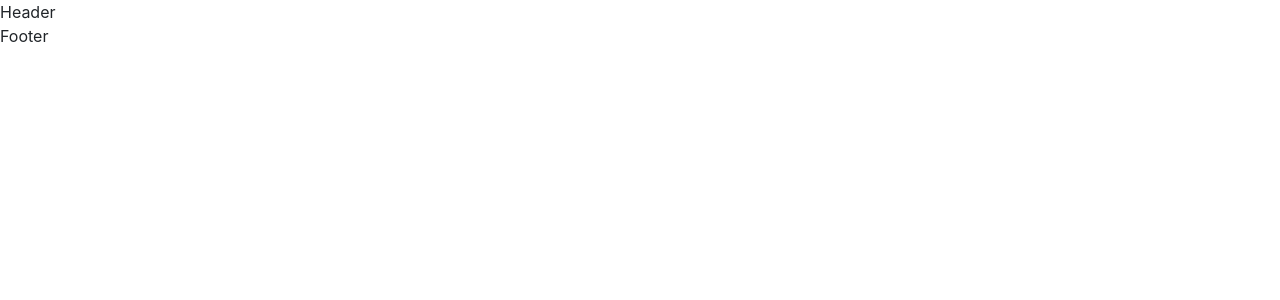
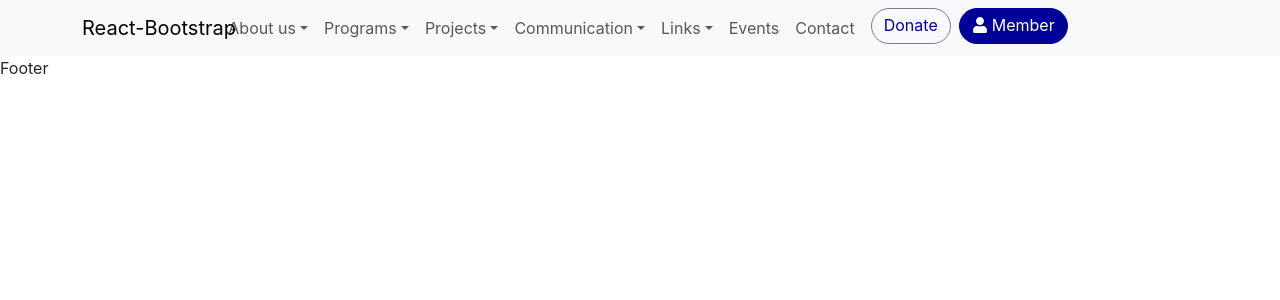
Before and after one commit to RahanePrachi/FortyOne_India, a React (Create React App) app: page / in a window 1280 px wide. Before the commit this address had no page. Shown: the top 300 px of the page. Built offline with nearby package versions, Linux system fonts and the light colour scheme.

Commit message:
navbar add

```diff
--- a/package.json
+++ b/package.json
@@ -10,6 +10,7 @@
     "react": "^18.3.1",
     "react-bootstrap": "^2.10.6",
     "react-dom": "^18.3.1",
+    "react-icons": "^5.3.0",
     "react-router-dom": "^7.0.2",
     "react-scripts": "5.0.1",
     "web-vitals": "^2.1.4"
@@ -37,5 +38,8 @@
       "last 1 firefox version",
       "last 1 safari version"
     ]
+  },
+  "devDependencies": {
+    "tailwindcss": "^3.4.15"
   }
 }
--- a/src/App.css
+++ b/src/App.css
@@ -1,38 +1,35 @@
-.App {
-  text-align: center;
+.custom-dropdown .dropdown-menu {
+  border-radius: 0 !important; /* Sharp corners */
+}
+.custom-outline {
+  border-color: #7c7c91 !important; /* Custom outline color */
+  color: #000099 !important; /* Custom text color */
+  border-radius: 20px; /* Rounded corners */
+  text-align: center; /* Ensure text is centered */
+  display: flex; /* Ensures text aligns when button is resized */
+  justify-content: center; /* Horizontal centering */
+  align-items: center;
+   /* Vertical centering */
 }
 
-.App-logo {
-  height: 40vmin;
-  pointer-events: none;
+.custom-outline:hover {
+  background-color: #000099 !important; /* Change background on hover */
+  color: white !important; /* Text color on hover */
 }
 
-@media (prefers-reduced-motion: no-preference) {
-  .App-logo {
-    animation: App-logo-spin infinite 20s linear;
-  }
+.custom-filled:hover {
+  background-color: white !important; /* Change background on hover */
+  color: #000099 !important; /* Text color on hover */
+
 }
 
-.App-header {
-  background-color: #282c34;
-  min-height: 100vh;
-  display: flex;
-  flex-direction: column;
-  align-items: center;
-  justify-content: center;
-  font-size: calc(10px + 2vmin);
-  color: white;
+.custom-filled {
+  background-color: #000099 !important;
+  border-color: #000099 !important; /* Custom outline color */
+  color: white !important; /* Custom text color */
+  border-radius: 20px; /* Rounded corners */
+  text-align: center; /* Ensure text is centered */
+  display: flex; /* Ensures text aligns when button is resized */
+  justify-content: center; /* Horizontal centering */
+  align-items: center;/* Vertical centering */
 }
-
-.App-link {
-  color: #61dafb;
-}
-
-@keyframes App-logo-spin {
-  from {
-    transform: rotate(0deg);
-  }
-  to {
-    transform: rotate(360deg);
-  }
-}
--- a/src/comman__components/header/Header.jsx
+++ b/src/comman__components/header/Header.jsx
@@ -1,9 +1,89 @@
 import React from 'react'
+import Container from 'react-bootstrap/Container';
+import Nav from 'react-bootstrap/Nav';
+import Navbar from 'react-bootstrap/Navbar';
+import NavDropdown from 'react-bootstrap/NavDropdown';
+import { Button } from 'react-bootstrap';
+import { FaUser } from 'react-icons/fa';
+import '../../App.css'
+const Header = () => {
+    return (
 
-const Header = () => {
-  return (
-    <div>Header</div>
-  )
+        <Navbar expand="lg" className="bg-body-tertiary justify-content-center">
+            <Container className="d-flex justify-content-center">
+
+                <Navbar.Brand href="#home" className="me-2 w-0">React-Bootstrap</Navbar.Brand>
+                <Navbar.Toggle aria-controls="basic-navbar-nav" />
+                <Navbar.Collapse id="basic-navbar-nav">
+                    <Nav className="me-auto justify-content-center w-100">
+                        <NavDropdown
+                            title="About us"
+                            id="basic-nav-dropdown"
+                            className="custom-dropdown"
+                        >
+                            <NavDropdown.Item href="#action/3.1">About</NavDropdown.Item>
+                            <NavDropdown.Item href="#action/3.2">History</NavDropdown.Item>
+                            <NavDropdown.Item href="#action/3.3">National Board</NavDropdown.Item>
+                            <NavDropdown.Item href="#action/3.4">Roll of Honour</NavDropdown.Item>
+                            <NavDropdown.Item href="#action/3.4">Active Cities</NavDropdown.Item>
+                        </NavDropdown>
+
+                        <NavDropdown
+                            title="Programs"
+                            id="basic-nav-dropdown"
+                            className="custom-dropdown"
+                        >
+                            <NavDropdown.Item href="#action/3.1">Young Ambassador Program</NavDropdown.Item>
+                            <NavDropdown.Item href="#action/3.2">Young Internship Program</NavDropdown.Item>
+                        </NavDropdown>
+
+                        <NavDropdown
+                            title="Projects"
+                            id="basic-nav-dropdown"
+                            className="custom-dropdown"
+                        >
+                            <NavDropdown.Item href="#action/3.1">Share your Joy</NavDropdown.Item>
+                            <NavDropdown.Item href="#action/3.2">Freedom through Digital Education</NavDropdown.Item>
+                            <NavDropdown.Item href="#action/3.2">Other Projects</NavDropdown.Item>
+                        </NavDropdown>
+
+                        <NavDropdown
+                            title="Communication"
+                            id="basic-nav-dropdown"
+                            className="custom-dropdown"
+                        >
+                            <NavDropdown.Item href="#action/3.1">Selfie</NavDropdown.Item>
+                            <NavDropdown.Item href="#action/3.2">Fellowship</NavDropdown.Item>
+                            <NavDropdown.Item href="#action/3.2">Hoppenings</NavDropdown.Item>
+                            <NavDropdown.Item href="#action/3.2">Others</NavDropdown.Item>
+                        </NavDropdown>
+
+                        <NavDropdown
+                            title="Links"
+                            id="basic-nav-dropdown"
+                            className="custom-dropdown"
+                        >
+                            <NavDropdown.Item href="#action/3.1">41 International</NavDropdown.Item>
+                            <NavDropdown.Item href="#action/3.2">Tanget India</NavDropdown.Item>
+                            <NavDropdown.Item href="#action/3.2">Round Table India</NavDropdown.Item>
+                            <NavDropdown.Item href="#action/3.2">Ladies Circle India</NavDropdown.Item>
+                            <NavDropdown.Item href="#action/3.2">41 BnB</NavDropdown.Item>
+                        </NavDropdown>
+                        <Nav.Link href="#events">Events</Nav.Link>
+                        <Nav.Link href="#contact">Contact</Nav.Link>
+                        <Nav.Item> <Button className="pt-1 ms-2 custom-outline text-center" variant="outline-dark">
+                            Donate
+                        </Button></Nav.Item>
+                        <Nav.Item> <Button className="pt-1 ms-2 custom-filled text-center" variant="outline-dark">
+                        <FaUser className='me-1' />Member
+                        </Button></Nav.Item>
+                    </Nav>
+                </Navbar.Collapse>
+            </Container>
+        </Navbar>
+
+    );
+
 }
 
 export default Header
--- a/src/index.css
+++ b/src/index.css
@@ -1,3 +1,7 @@
+@tailwind base;
+@tailwind components;
+@tailwind utilities;
+
 body {
   margin: 0;
   font-family: -apple-system, BlinkMacSystemFont, 'Segoe UI', 'Roboto', 'Oxygen',
--- /dev/null
+++ b/tailwind.config.js
@@ -0,0 +1,10 @@
+/** @type {import('tailwindcss').Config} */
+module.exports = {
+  content: [
+    "./src/**/*.{js,jsx,ts,tsx}",
+  ],
+  theme: {
+    extend: {},
+  },
+  plugins: [],
+}
```
Also changed, not shown: src/comman__components/footer/footer.css (added), src/comman__components/header/header.css (added), 1 other file (tests, documents, lock files or other folders).
